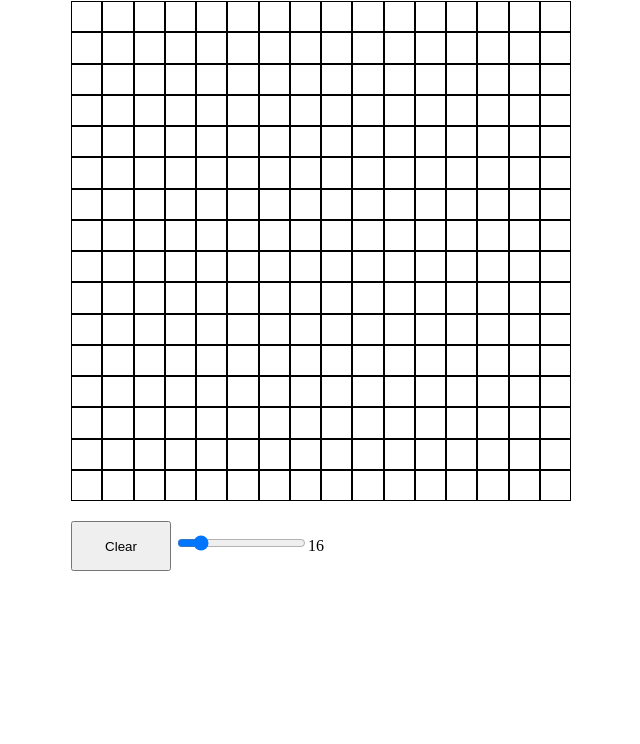
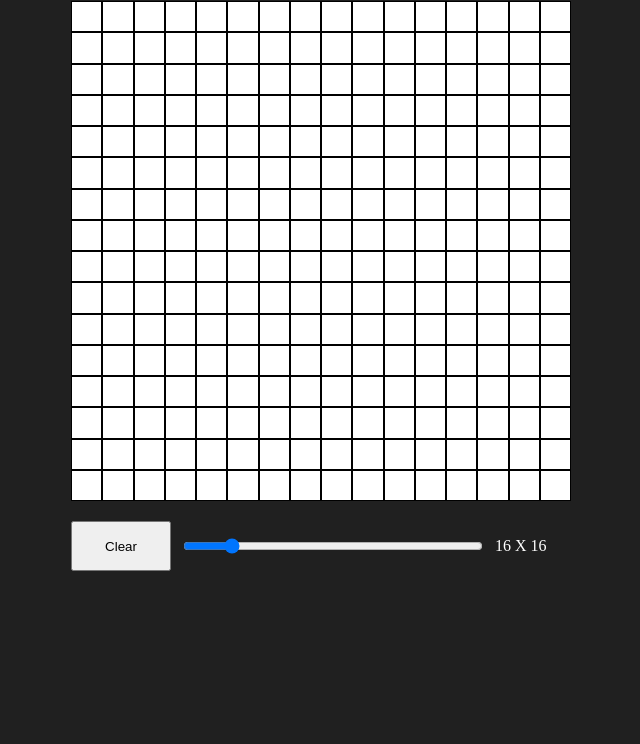
Before and after one commit to Jon-D-Smith/sketch, a plain HTML site: page index.html in a window 1280 px wide. Shown: the part 56-800 px from the top of the page, without its empty margins (319-959 px from the left). Drawn offline with Linux system fonts and the light colour scheme.

Commit message:
Changed styling and layout

```diff
--- a/app.js
+++ b/app.js
@@ -55,7 +55,7 @@ board.style.cssText =`grid-template-rows:repeat(${rows}, 1fr);grid-template-colu
         })
         //Set Board Size based on slider value
       slider.oninput = function() {
-        output.innerHTML = this.value;
+        output.innerHTML = this.value + " X " + this.value;
       }
        //Clear button functionality -- Reset the board
        clearBtn.addEventListener("click", function(e){
--- a/index.html
+++ b/index.html
@@ -16,7 +16,8 @@
             </div>
             <div id="options">
                 <button id="clearBtn">Clear</button>
-                <input type="range" min="8" max="64" value="16" step="8" id="gridRange"><span id="gridValue">16</span>
+                <input type="range" min="8" max="64" value="16" step="8" id="gridRange"><p id="gridValue">16 X 16</p>
+
             </div>
 
 
--- a/styles.css
+++ b/styles.css
@@ -1,3 +1,7 @@
+body{
+    background-color: #202020;
+}
+
 .container{
     height: 1000px;
 
@@ -15,6 +19,7 @@
     width: 500px;
     margin: 10px auto;
     text-align: center;
+    color:white;
 }
 
 #drawing-board {
@@ -31,6 +36,10 @@
 #options{
     width:500px;
     margin:20px auto;
+    color: white;
+    display:grid;
+    grid-template-columns: 1fr 4fr 1fr;
+    gap: 5px 10px;
 }
 
 #clearBtn {
```
